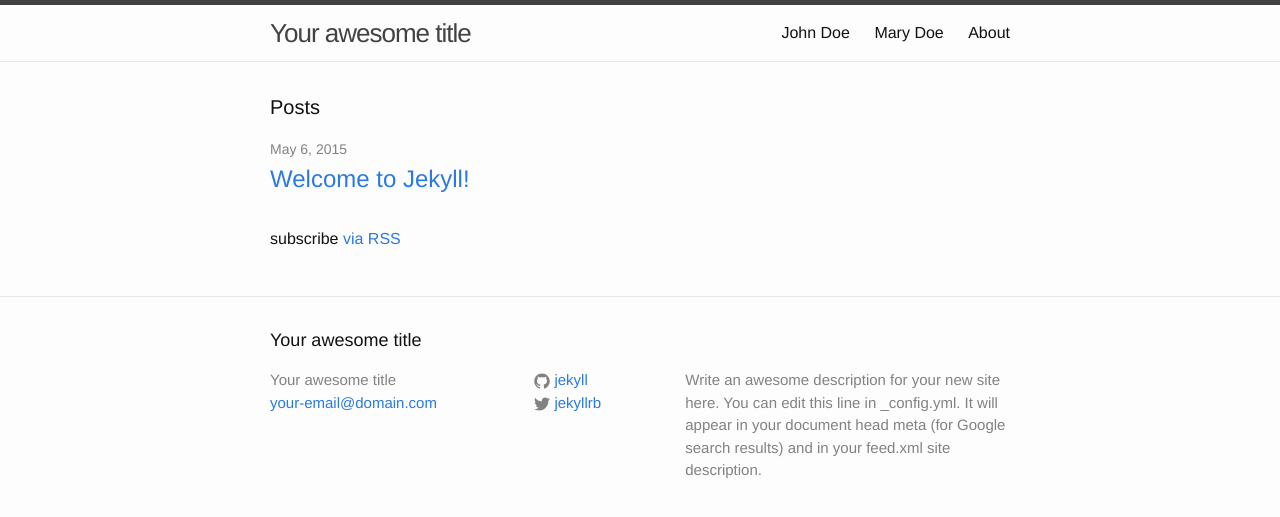
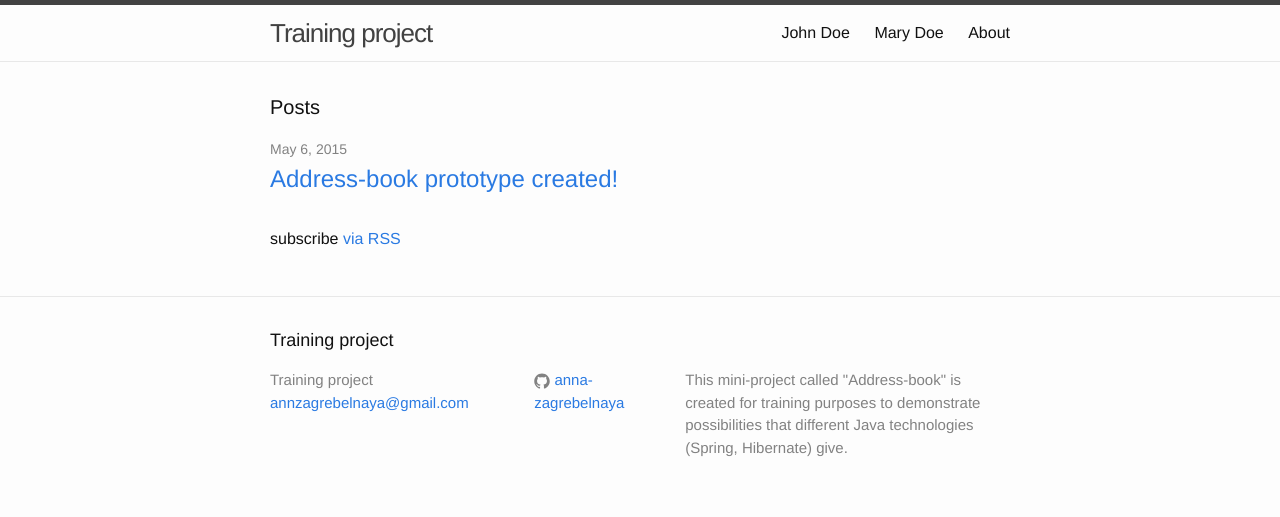
Before and after one commit to anna-zagrebelnaya/address-book, a Jekyll site: the page built from index.md, in a window 1280 px wide. Shown: the top 517 px of the page. Built offline with Jekyll 4.4.1, drawn with Linux system fonts in a browser that asks for light colours.

Commit message:
edit information on index and first post

```diff
--- a/_config.yml
+++ b/_config.yml
@@ -1,14 +1,15 @@
 # Site settings
-title: Your awesome title
-email: your-email@domain.com
-description: > # this means to ignore newlines until "baseurl:"
-  Write an awesome description for your new site here. You can edit this
-  line in _config.yml. It will appear in your document head meta (for
-  Google search results) and in your feed.xml site description.
+title: Training project
+email: annzagrebelnaya@gmail.com
+description: >
+  This mini-project called "Address-book" is created
+  for training purposes to demonstrate possibilities
+  that different Java technologies (Spring, Hibernate)
+  give.
 baseurl: "/address-book" # the subpath of your site, e.g. /blog/
-url: "http://yourdomain.com" # the base hostname & protocol for your site
-twitter_username: jekyllrb
-github_username:  jekyll
+#url: "http://yourdomain.com" # the base hostname & protocol for your site
+#twitter_username: jekyllrb
+github_username:  anna-zagrebelnaya
 
 # Build settings
 markdown: kramdown
```
Also changed, not shown: _posts/2015-05-06-address-book-prototype-created.markdown (added, +47 -0 lines), _posts/2015-05-06-welcome-to-jekyll.markdown (deleted, +0 -28 lines).
